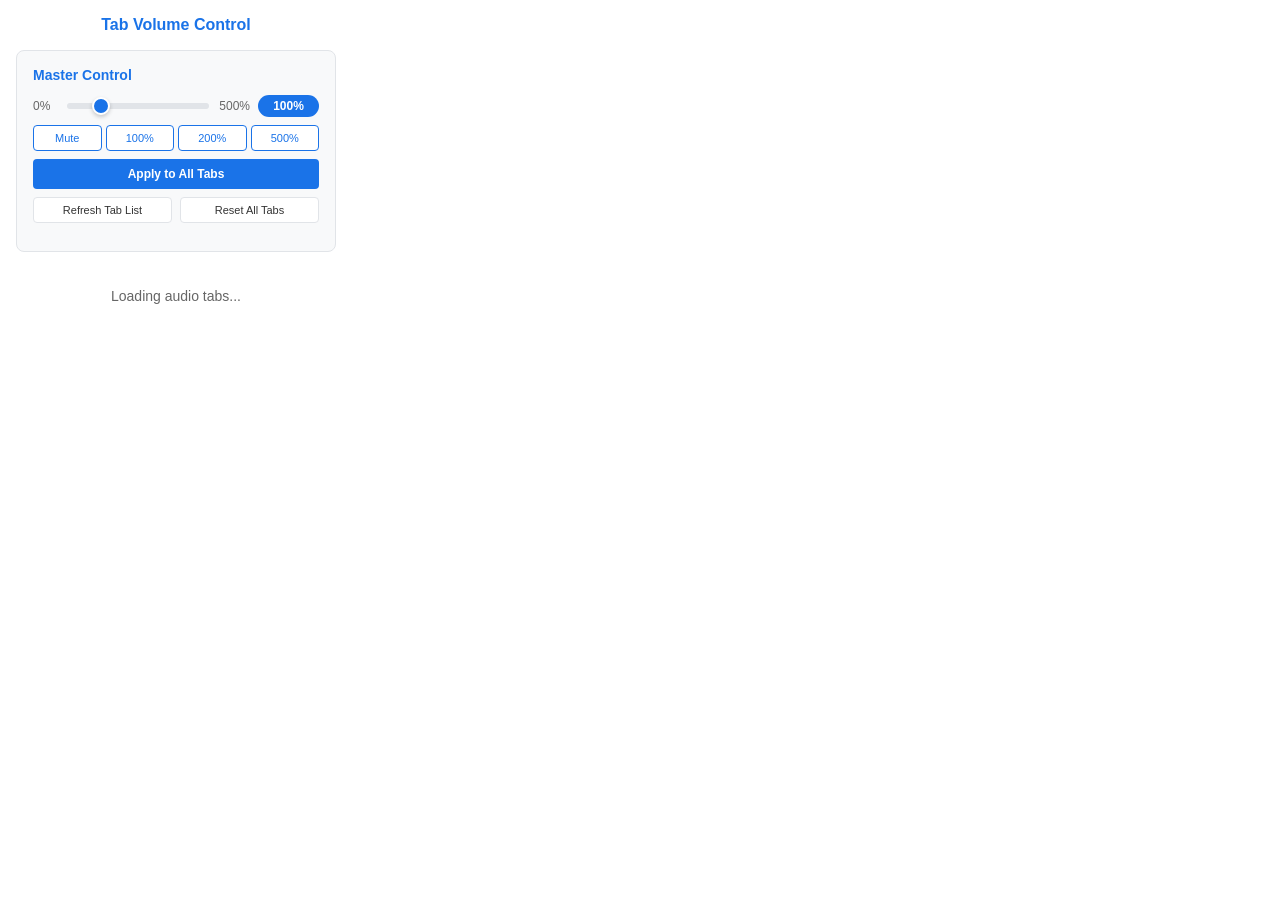
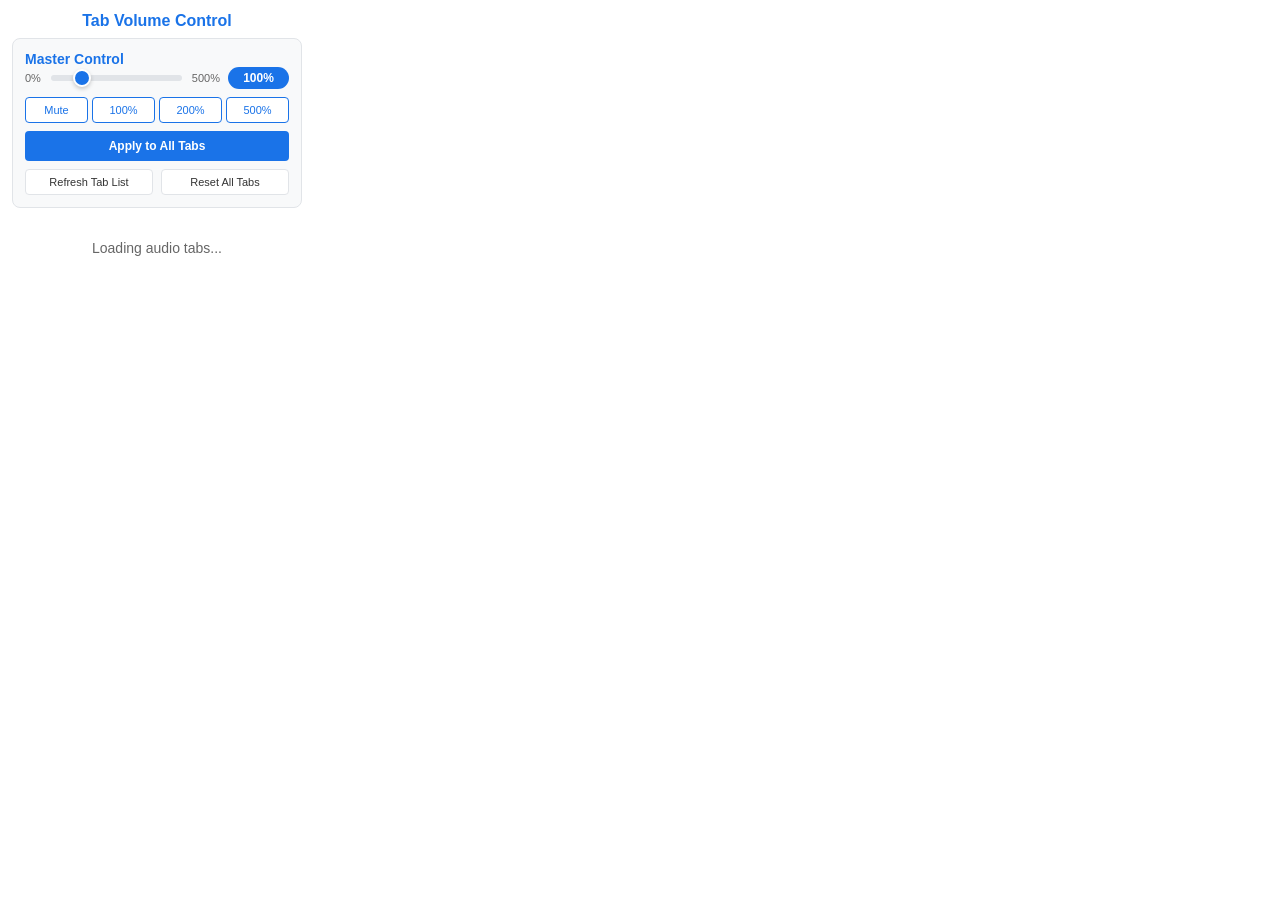

Simplify popup UI: multiplier preset labels and tighter layout

--- a/src/ui/styles/popup.css
+++ b/src/ui/styles/popup.css
@@ -50,9 +50,9 @@
 }
 
 body {
-  width: 320px;
+  width: 290px;
   margin: 0;
-  padding: var(--spacing-lg);
+  padding: var(--spacing-md);
   font-family: -apple-system, BlinkMacSystemFont, 'Segoe UI', Roboto, sans-serif;
   font-size: var(--font-md);
   background-color: var(--bg-primary);
@@ -61,7 +61,7 @@ body {
 
 .header {
   text-align: center;
-  margin-bottom: var(--spacing-lg);
+  margin-bottom: var(--spacing-sm);
   font-size: var(--font-lg);
   font-weight: 600;
   color: var(--accent-primary);
@@ -72,20 +72,27 @@ body {
   background: var(--bg-secondary);
   border: 1px solid var(--border-primary);
   border-radius: var(--radius-md);
-  padding: var(--spacing-lg);
-  margin-bottom: var(--spacing-lg);
+  padding: var(--spacing-md);
+  margin-bottom: var(--spacing-md);
+}
+
+.master-header {
+  display: flex;
+  align-items: center;
+  justify-content: space-between;
+  gap: var(--spacing-sm);
+  margin-bottom: var(--spacing-sm);
 }
 
 .master-title {
   font-weight: 600;
   color: var(--accent-primary);
-  margin-bottom: var(--spacing-md);
   font-size: var(--font-md);
 }
 
 /* Volume Controls */
 .volume-container {
-  margin-bottom: var(--spacing-md);
+  margin-bottom: 0;
 }
 
 .volume-slider-container {
@@ -96,9 +103,9 @@ body {
 }
 
 .volume-label {
-  font-size: var(--font-sm);
+  font-size: var(--font-xs);
   color: var(--text-secondary);
-  min-width: 24px;
+  white-space: nowrap;
 }
 
 .volume-slider {
@@ -153,7 +160,7 @@ body {
 
 .preset-btn {
   flex: 1;
-  padding: 6px var(--spacing-sm);
+  padding: 6px var(--spacing-xs);
   border: 1px solid var(--accent-primary);
   background: white;
   color: var(--accent-primary);
@@ -221,8 +228,8 @@ body {
   background: white;
   border: 1px solid var(--border-primary);
   border-radius: var(--radius-md);
-  padding: var(--spacing-md);
-  margin-bottom: var(--spacing-sm);
+  padding: var(--spacing-sm);
+  margin-bottom: var(--spacing-xs);
   position: relative;
 }
 
